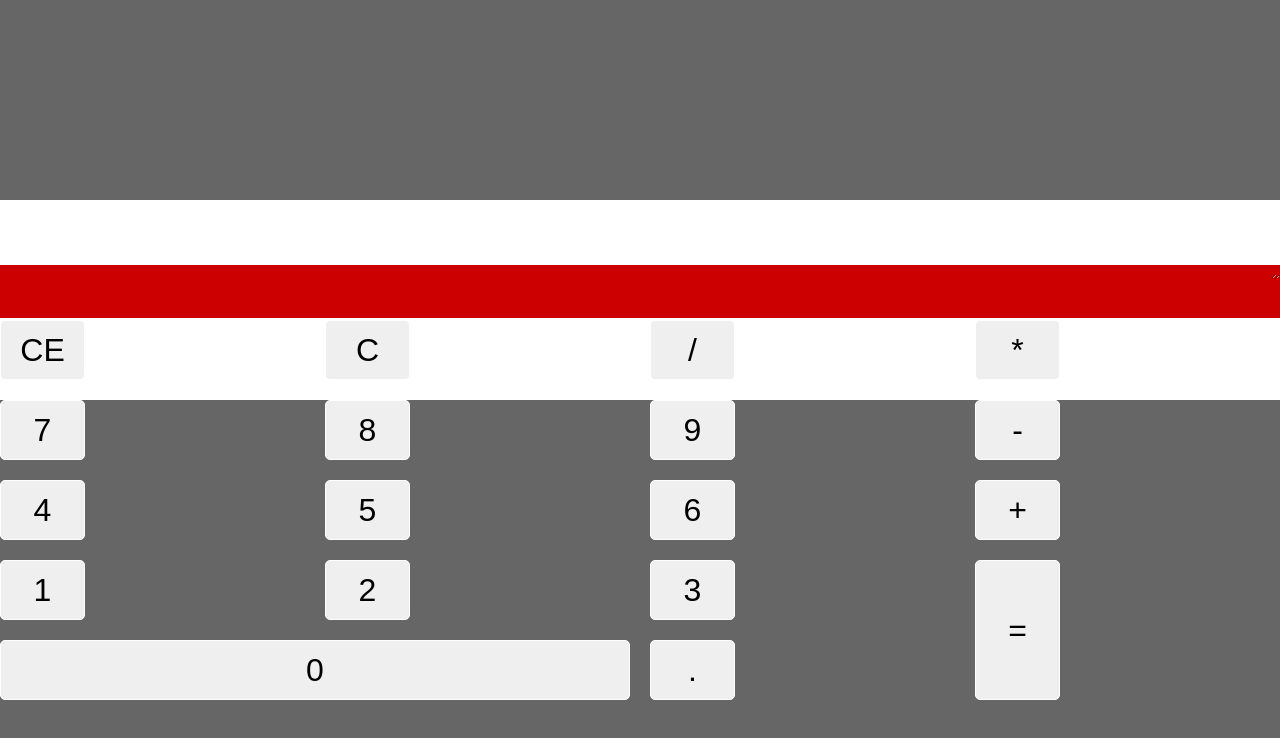
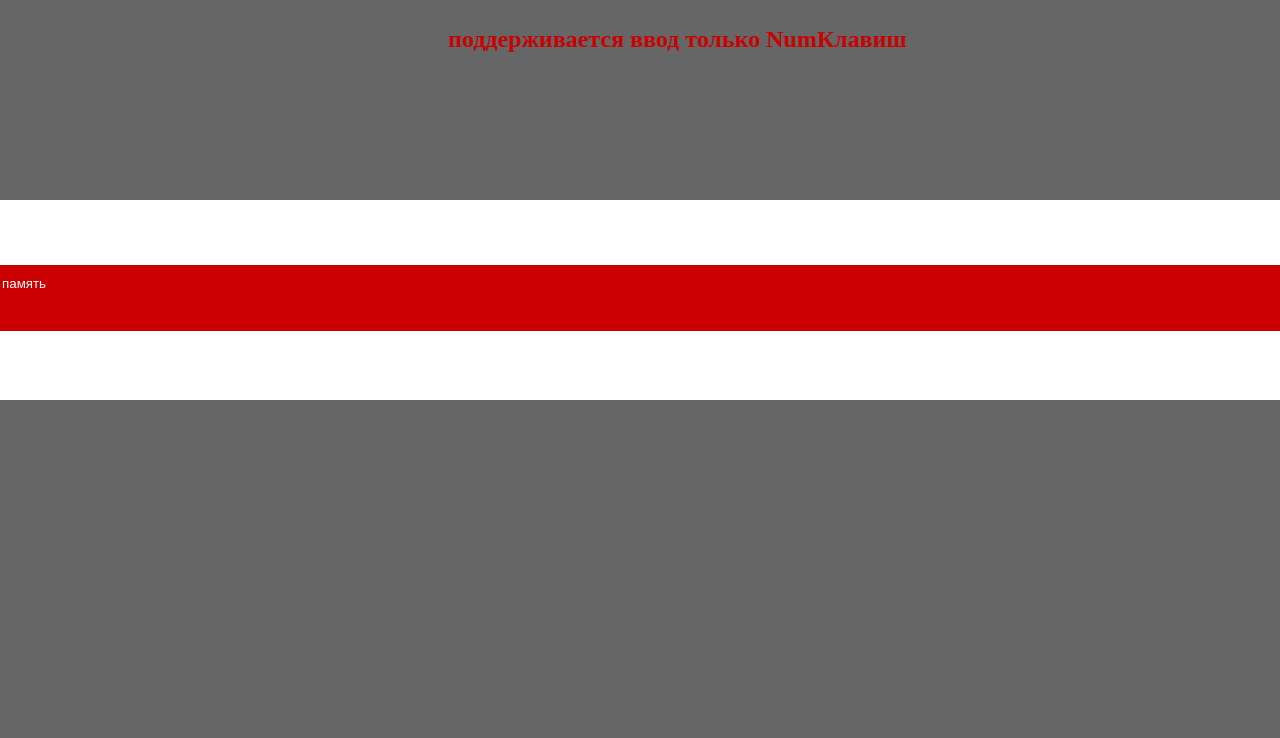
Before and after one commit to enigmer2/calculator, a plain HTML site: page index.html in a window 1280 px wide. Drawn offline with Linux system fonts and the light colour scheme.

```diff
--- a/index.html
+++ b/index.html
@@ -1,25 +1,38 @@
 <!DOCTYPE html>
 <html lang="en">
-
   <head>
-    <meta charset="UTF-8">
-    <meta name="viewport" content="width=device-width, initial-scale=1.0">
-    <link rel="stylesheet" type="text/css" href="style.css">
+    <meta charset="UTF-8" />
+    <meta name="viewport" content="width=device-width, initial-scale=1.0" />
+    <link rel="stylesheet" type="text/css" href="style.css" />
     <title>Calculator</title>
   </head>
 
   <body>
+    <h1>
+      поддерживается ввод только
+      <!--с виртуальной клавитуры и-->
+      NumКлавиш
+    </h1>
     <div class="calculator-body">
       <div class="display">
         <!--экран-->
-            <textarea id="displayMemory" value="" class="display-operation code" placeholder="память" disabled rows="2"
-                class=""></textarea>
+        <input
+          id="display-memory"
+          value=""
+          class="display-operation code"
+          placeholder="память"
+          type="text"
+        >
 
-            <input id="displayResult" maxlength="18" class="display-answer" onkeypress="return filter_input(event,/\d/)"
-                type="text">
-
+        <input
+          id="display-result"
+          maxlength="18"
+          class="display-answer"
+          type="text"
+        />
       </div>
-        <button id="cleanErase" class="button clean">CE</button>
+<!--
+      <button id="clean-erase" class="button clean">CE</button>
       <button id="clean" class="button clean">C</button>
       <button id="divide" class="button operations">/</button>
       <button id="multiply" class="button operations">*</button>
@@ -38,8 +51,7 @@
       <button id="decimal" class="button decimal">.</button>
       <button id="result" class="button operations big-result">=</button>
     </div>
-
+-->
     <script type="text/javascript" src="script.js"></script>
   </body>
-
 </html>
```
Lines whose indentation alone changed are shown as unchanged.
